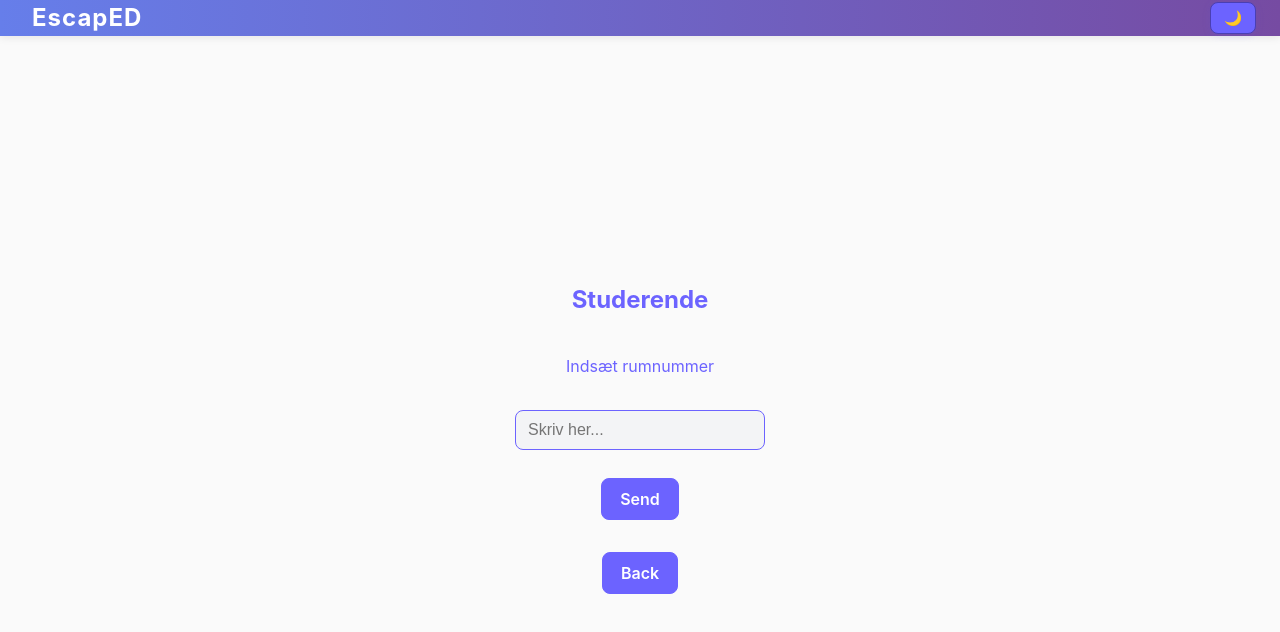
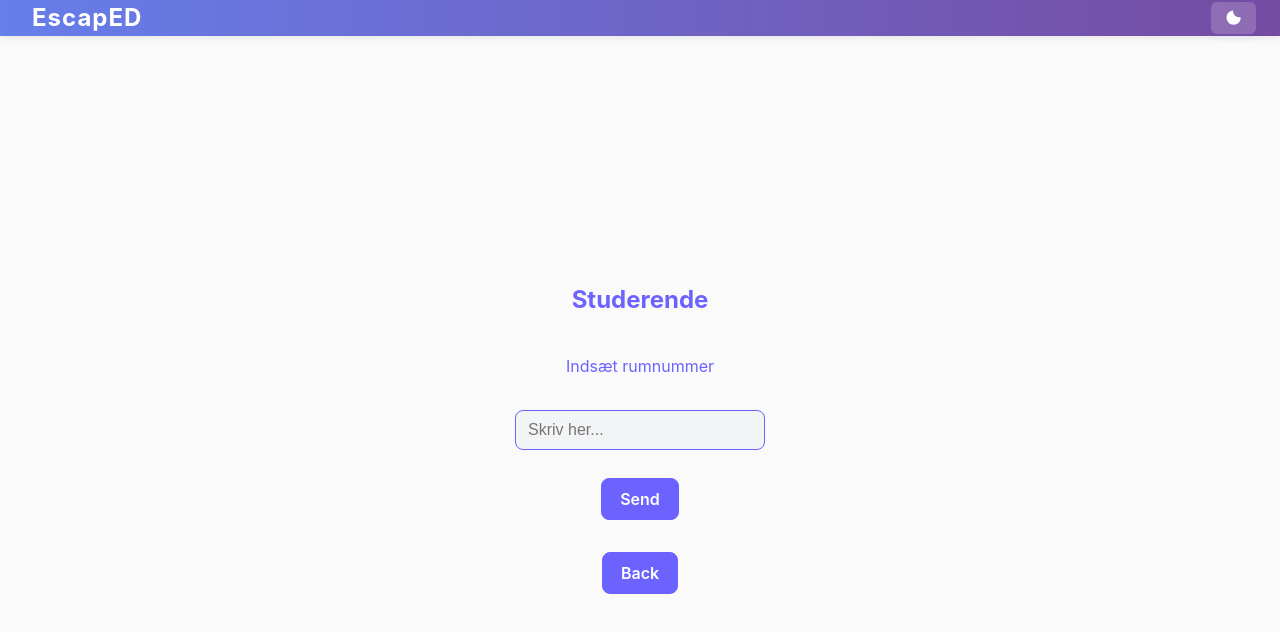
Before and after one commit to TheRealChair/DevOps, a React (Vite) app in the folder my-react-app/: page /studerende in a window 1280 px wide. Shown: the top 632 px of the page. Built offline with nearby package versions, Linux system fonts and the light colour scheme; no server answers.

Commit message:
Change from emojies to icons

```diff
--- a/my-react-app/src/components/TopBar.css
+++ b/my-react-app/src/components/TopBar.css
@@ -39,3 +39,26 @@
   height: 2rem;
   margin-right: 3.5rem;
 }
+
+/* Icon button tweaks */
+.topbar .icon-btn {
+  display: inline-grid;
+  place-items: center;
+  border: none;
+  background: rgba(255, 255, 255, 0.18);
+  color: #fff;
+  border-radius: 6px;
+  cursor: pointer;
+  transition: background 120ms ease, transform 80ms ease;
+}
+.topbar .icon-btn:hover {
+  background: rgba(255, 255, 255, 0.28);
+}
+.topbar .icon-btn:active {
+  transform: translateY(1px);
+}
+.topbar .icon-btn .icon {
+  width: 1.2rem;
+  height: 1.2rem;
+  display: block;
+}
--- a/my-react-app/src/components/TopBar.tsx
+++ b/my-react-app/src/components/TopBar.tsx
@@ -2,6 +2,41 @@ import React from 'react';
 import './TopBar.css';
 
 
+
+// Simple inline SVG icons to avoid extra dependencies
+const SunIcon: React.FC<{ className?: string; title?: string }> = ({ className, title }) => (
+  <svg
+    xmlns="http://www.w3.org/2000/svg"
+    viewBox="0 0 24 24"
+    width="24"
+    height="24"
+    aria-hidden="true"
+    className={className}
+  >
+    {title ? <title>{title}</title> : null}
+    <path
+      fill="currentColor"
+      d="M6.76 4.84l-1.8-1.79-1.41 1.41 1.79 1.8 1.42-1.42zm10.48 14.32l1.79 1.8 1.41-1.41-1.8-1.79-1.4 1.4zM12 4V1h-2v3h2zm0 19v-3h-2v3h2zm8-9h3v-2h-3v2zM1 12H4v-2H1v2zm3.54 7.07l1.41 1.41 1.8-1.79-1.42-1.42-1.79 1.8zM19.07 4.93l-1.41-1.41-1.8 1.79 1.42 1.42 1.79-1.8zM11 7a5 5 0 100 10 5 5 0 000-10z"
+    />
+  </svg>
+);
+
+const MoonIcon: React.FC<{ className?: string; title?: string }> = ({ className, title }) => (
+  <svg
+    xmlns="http://www.w3.org/2000/svg"
+    viewBox="0 0 24 24"
+    width="24"
+    height="24"
+    aria-hidden="true"
+    className={className}
+  >
+    {title ? <title>{title}</title> : null}
+    <path
+      fill="currentColor"
+      d="M21 12.79A9 9 0 1111.21 3c.14.45.22.93.22 1.43a7 7 0 007 7c.5 0 .98-.08 1.43-.22A8.96 8.96 0 0121 12.79z"
+    />
+  </svg>
+);
 
 const TopBar: React.FC = () => {
   const [darkMode, setDarkMode] = React.useState(false);
@@ -22,10 +57,18 @@ const TopBar: React.FC = () => {
         <div className="topbar-buttons">
           {/* Add your buttons here, e.g. <button>Home</button> */}
           <button
-            className="themed-btn"
-            onClick={() => setDarkMode(dm => !dm)}
+            type="button"
+            className="themed-btn icon-btn"
+            aria-label="Toggle dark mode"
+            aria-pressed={darkMode}
+            title={darkMode ? 'Switch to light mode' : 'Switch to dark mode'}
+            onClick={() => setDarkMode((dm) => !dm)}
           >
-            {darkMode ? '🌞' : '🌙'}
+            {darkMode ? (
+              <SunIcon className="icon" />
+            ) : (
+              <MoonIcon className="icon" />
+            )}
           </button>
         </div>
       </div>
```
